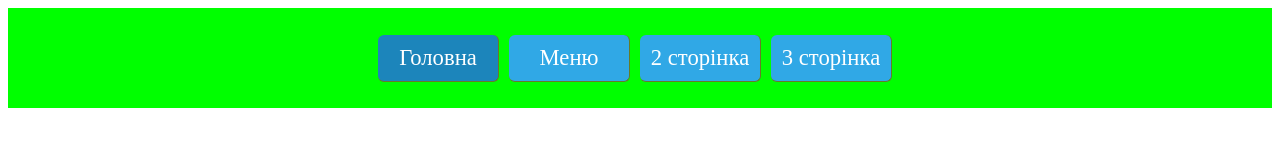
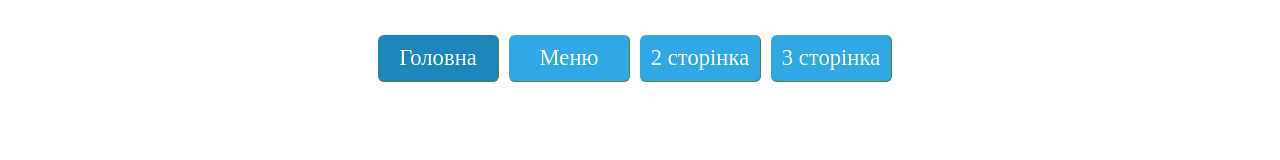
Before and after one commit to Steve2201/Menu, a plain HTML site: page index.html in a window 1280 px wide. Drawn offline with Linux system fonts and the light colour scheme.

Commit message:
Update style.css

```diff
--- a/style.css
+++ b/style.css
@@ -1,6 +1,6 @@
 nav {
 	display: flex;
-	background-color: lime;
+	background-color: white;
 	height: 100px;
 	justify-content: center;
 	align-items: center;
```
